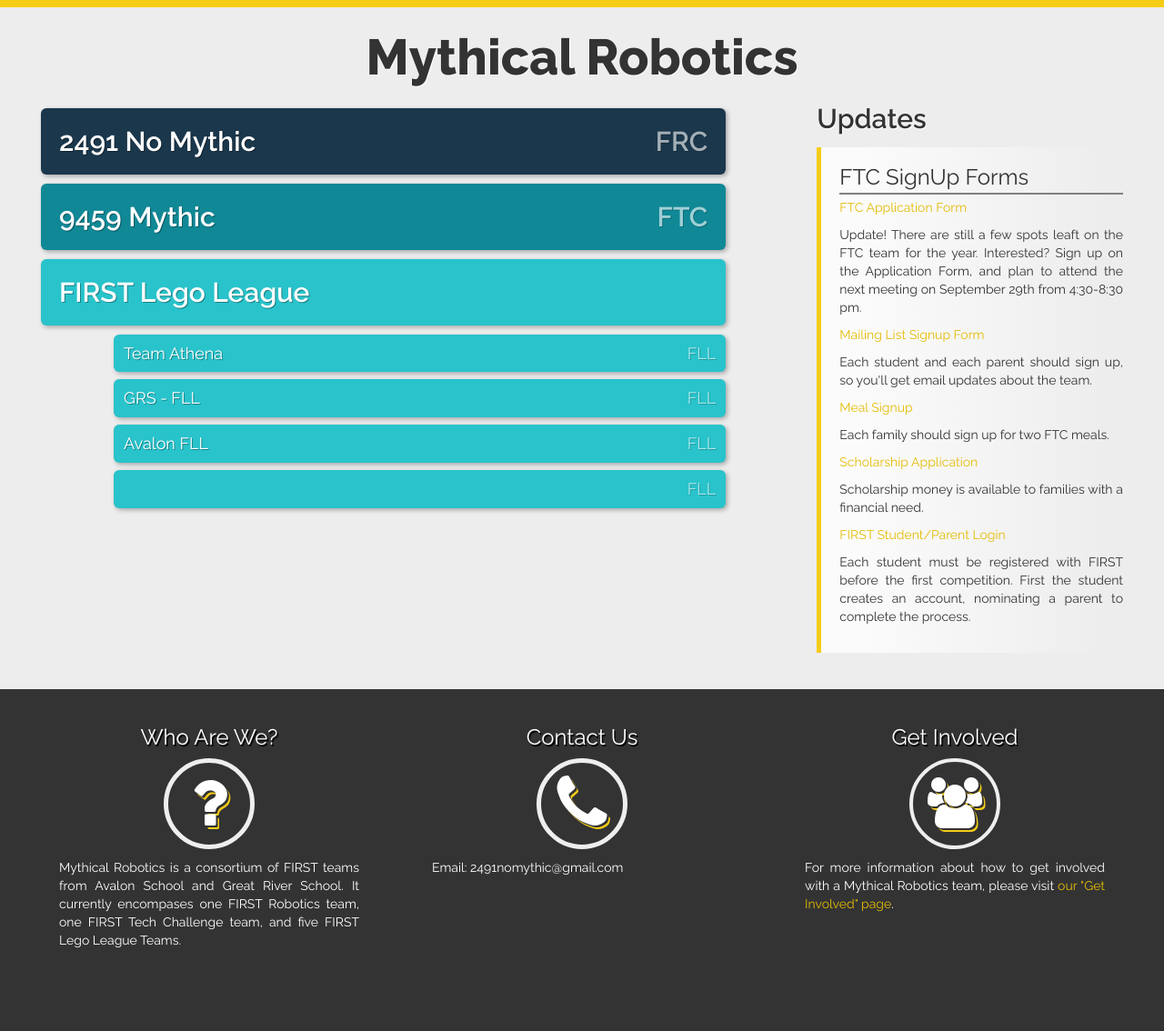
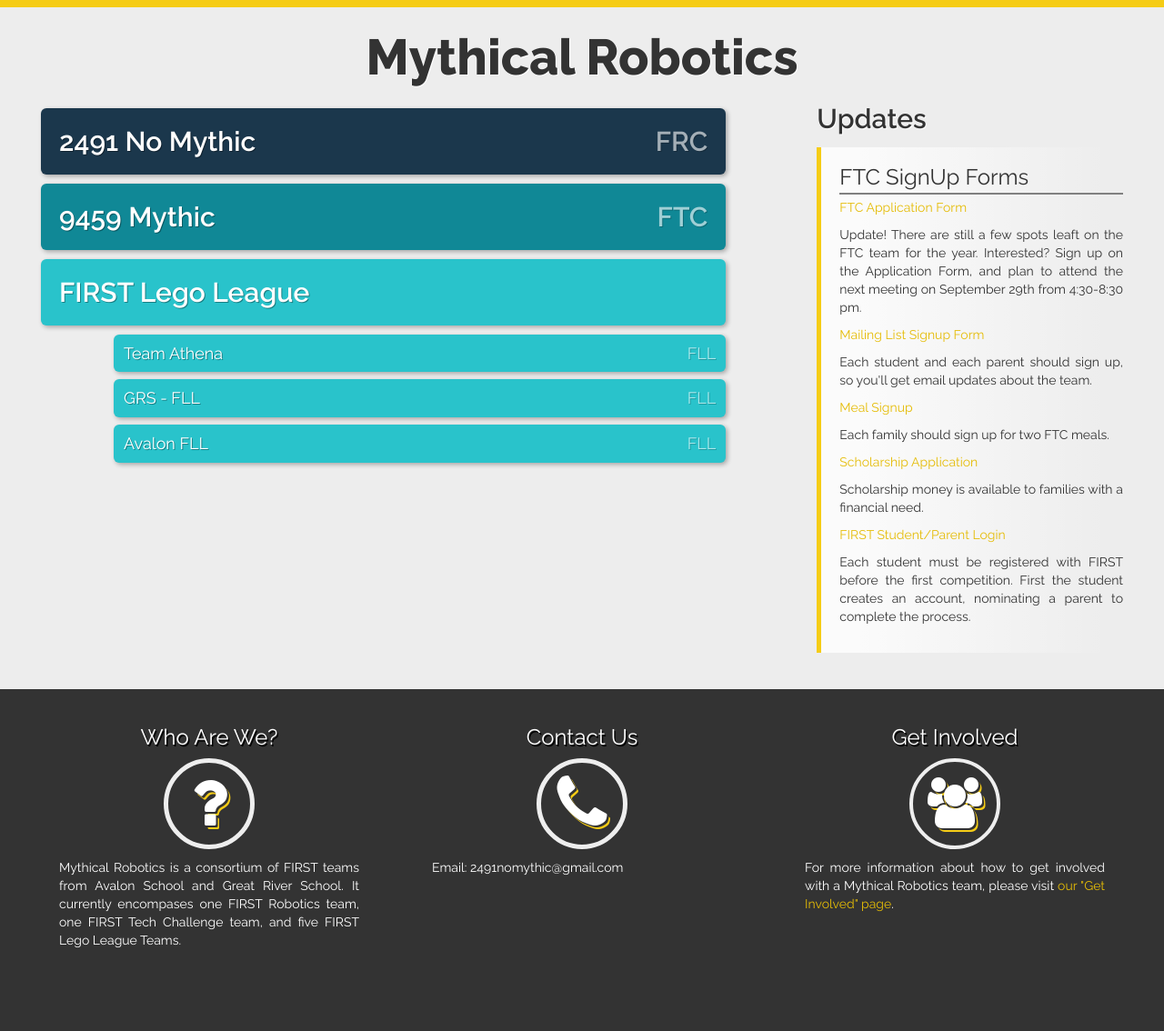
Before and after one commit to lauraschultz/mythicalrobotics, a Jekyll site: the page built from index.html, in a window 1280 px wide. Shown: the whole page at 91% size. Built offline with Jekyll 4.4.1, drawn with Linux system fonts in a browser that asks for light colours; nearby versions of some CDN libraries.

Commit message:
Update home.html

```diff
--- a/_layouts/home.html
+++ b/_layouts/home.html
@@ -15,7 +15,6 @@
         <a href="{{ site.baseurl }}/fll/{{ site.team1_url }}"><div class="program program-mini fll"><h4 class="left">{{ site.team1_name }}</h4><h4 class="right">FLL</h4></div></a>
         <a href="{{ site.baseurl }}/fll/{{ site.team2_url }}"><div class="program program-mini fll"><h4 class="left">{{ site.team2_name }}</h4><h4 class="right">FLL</h4></div></a>
         <a href="{{ site.baseurl }}/fll/{{ site.team3_url }}"><div class="program program-mini fll"><h4 class="left">{{ site.team3_name }}</h4><h4 class="right">FLL</h4></div></a>
-        <a href="{{ site.baseurl }}/fll/{{ site.team4_url }}"><div class="program program-mini fll"><h4 class="left">{{ site.team4_name }}</h4><h4 class="right">FLL</h4></div></a>
         </div>
       <div class="col-sm-4 m">
       	<h2 class="inset">Updates</h2>
```
